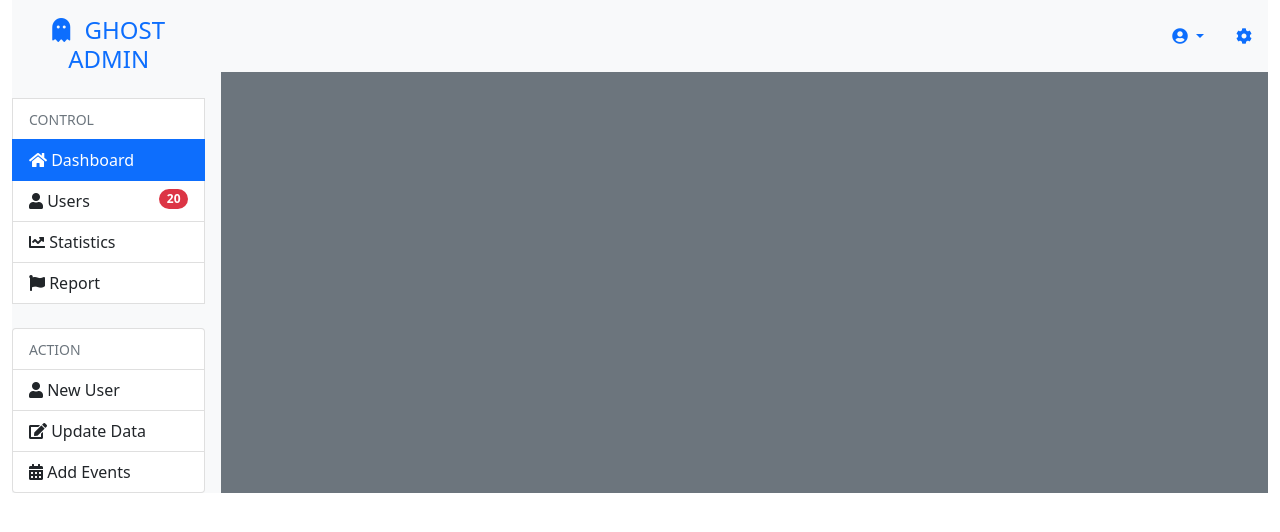
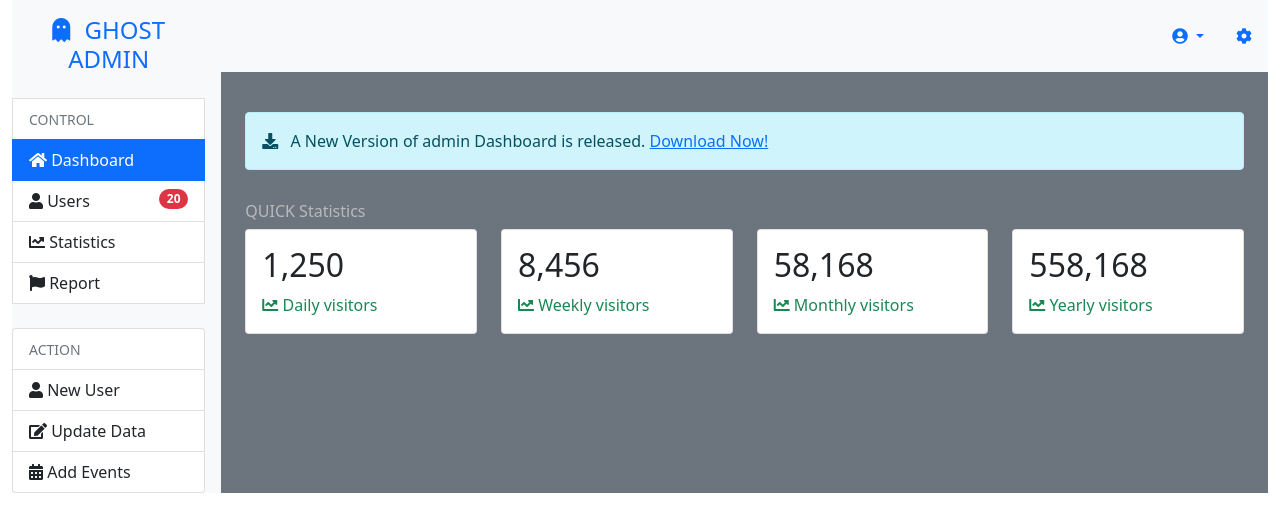
Before and after one commit to SaiWunna21/admindeshboard-em, a plain HTML site: page index.html in a window 1280 px wide. Drawn offline with nearby package versions, Linux system fonts and the light colour scheme.

Commit message:
alertcommite

```diff
--- a/index.html
+++ b/index.html
@@ -87,6 +87,65 @@
                         </li>
                     </div>
                 </nav>
+                <div class="container-fluid mt-3 p-4">
+                    <div class="row mb-3">
+                        <div class="col">
+                            <div class="alert alert-info">
+                                <i class="fas fa-download me-2"></i>
+                                A New Version of admin Dashboard is released.
+                                <a href="#">Download Now!</a>
+                            </div>
+                        </div>
+                    </div>
+                    <div class="row flex-column flex-lg-row">
+                        <h2 class="h6 text-white-50">QUICK Statistics</h2>
+                        <div class="col">
+                            <div class="card mb-3">
+                                <div class="card-body">
+                                    <h3 class="card-title h2">1,250</h3>
+                                    <span class="text-success">
+                                        <i class="fas fa-chart-line"></i>
+                                        Daily visitors
+                                    </span>
+                                </div>
+                            </div>
+                        </div>
+                        <div class="col">
+                            <div class="card mb-3">
+                                <div class="card-body">
+                                    <h3 class="card-title h2">8,456</h3>
+                                    <span class="text-success">
+                                        <i class="fas fa-chart-line"></i>
+                                        Weekly visitors
+                                    </span>
+                                </div>
+                            </div>
+                        </div>
+                        <div class="col">
+                            <div class="card mb-3">
+                                <div class="card-body">
+                                    <h3 class="text-title h2">58,168</h3>
+                                    <span class="text-success">
+                                        <i class="fas fa-chart-line"></i>
+                                        Monthly visitors
+                                    </span>
+                                </div>
+                            </div>
+                        </div>
+                        <div class="col">
+                            <div class="card mb-3">
+                                <div class="card-body">
+                                    <h3 class="text-title h2">558,168</h3>
+                                    <span class="text-success">
+                                        <i class="fas fa-chart-line"></i>
+                                        Yearly visitors
+                                    </span>
+                                </div>
+                            </div>
+                        </div>
+                    </div>
+                </div>
+
             </main>
         </div>
     </div>
```
